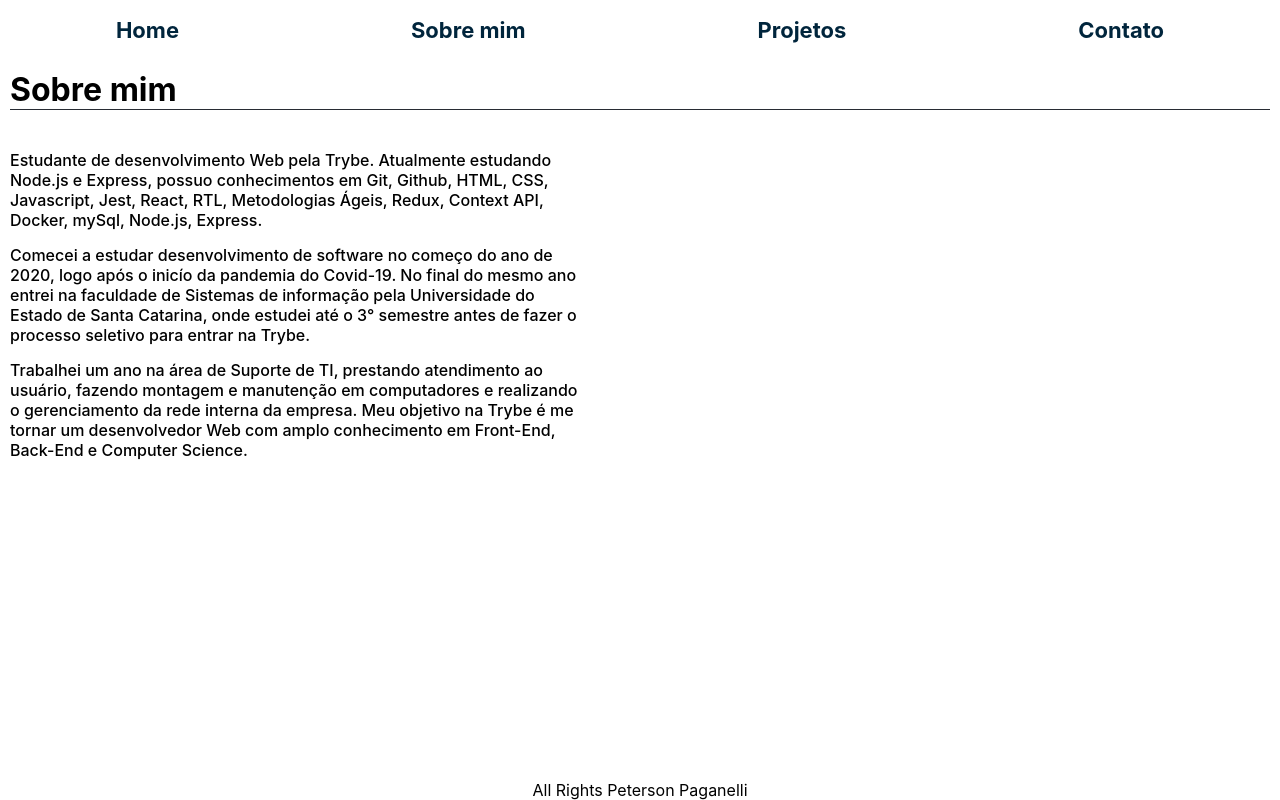
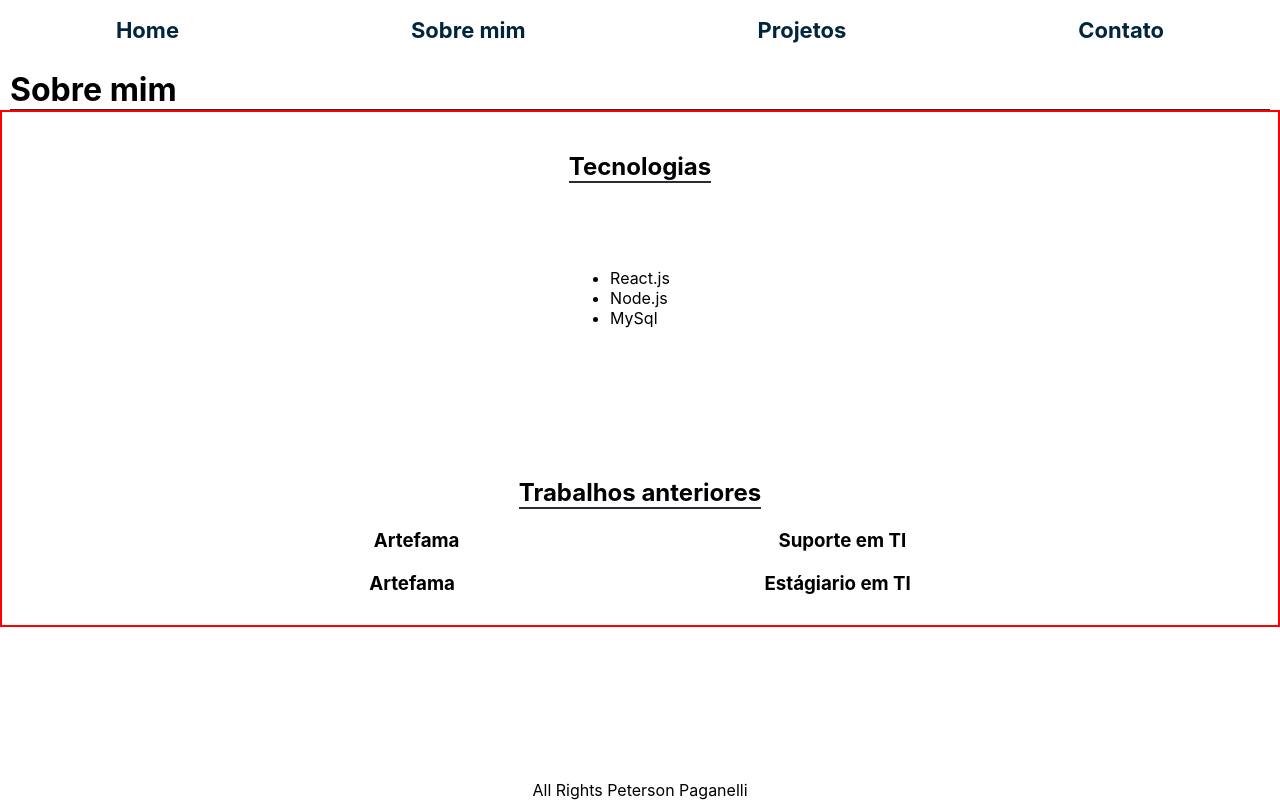
Before and after one commit to Peterson-Paganelli/portfolio, a React (Create React App) app: page /about in a window 1280 px wide. Built offline with nearby package versions, Linux system fonts and the light colour scheme.

Commit message:
Adiciona um monte de coisa

```diff
--- a/src/pages/About.jsx
+++ b/src/pages/About.jsx
@@ -12,31 +12,32 @@ function About() {
       className="title-text">
         <h1>Sobre mim</h1>
       </div>
-      <section
-      className="text-div">
-        <p
-        className="text-paragraph">
-          Estudante de desenvolvimento Web pela Trybe.
-          Atualmente estudando Node.js e Express, possuo conhecimentos em Git,
-          Github, HTML, CSS, Javascript, Jest, React, RTL, Metodologias Ágeis,
-          Redux, Context API, Docker, mySql, Node.js, Express.
-        </p>
-        <p
-        className="text-paragraph">
-          Comecei a estudar desenvolvimento de software no começo do ano de 2020,
-          logo após o inicío da pandemia do Covid-19. No final do mesmo ano entrei
-          na faculdade de Sistemas de informação pela Universidade do Estado de Santa Catarina,
-          onde estudei até o 3° semestre antes de fazer o processo seletivo para entrar na Trybe.
-        </p>
-        <p
-        className="text-paragraph">
-          Trabalhei um ano na área de Suporte de TI,
-          prestando atendimento ao usuário, fazendo montagem e manutenção em computadores
-          e realizando o gerenciamento da rede interna da empresa.
-          Meu objetivo na Trybe é me tornar um desenvolvedor Web com amplo conhecimento em
-          Front-End, Back-End e Computer Science.
-        </p>
-      </section>
+      <div className="sections-div">
+
+        <section className="text-div">
+          <h1 className="sub-title">Tecnologias</h1>
+          <div className="techs-div">
+            <ul>
+              <li>React.js</li>
+              <li>Node.js</li>
+              <li>MySql</li>
+            </ul>
+          </div>
+        </section>
+
+        <section className="text-div">
+          <h1 className="sub-title">Trabalhos anteriores</h1>
+          <div className="jobs">
+            <h3>Artefama</h3>
+            <h3>Suporte em TI</h3>
+          </div>
+          <div className="jobs">
+            <h3>Artefama</h3>
+            <h3>Estágiario em TI</h3>
+          </div>
+        </section>
+
+      </div>
       <Footer />
     </div>
   )
--- a/src/styles/About.css
+++ b/src/styles/About.css
@@ -1,19 +1,40 @@
-.text-div {
-  font-weight: 500;
-  padding: 15px;
+.sections-div {
+  border: 2px solid red;
+  display: flex;
+  padding: 10px;
+  flex-direction: column;
+  justify-content: space-around;
 }
 
-.text-paragraph {
-  padding-top: 15px;
-  padding-left: 5px;
+.text-div {
+  align-items: center;
+  display: flex;
+  flex-direction: column;
+  font-weight: 400;
+  justify-content: center;
+  padding: 20px;
 }
 
-@media screen and (min-width: 740px) {
-  .text-div {
-    font-weight: 500;
-    margin-top: 10px;
-    padding-left: 5px;
-    padding-top: 15px;
-    width: 45%;
-  }
-};
+.sub-title {
+  align-items: center;
+  border-bottom: 2px solid #282c34;
+  display: flex;
+  flex-direction: row;
+  justify-content: left;
+  margin-left: 10px;
+  margin-right: 10px;
+  padding-top: 10px;
+}
+
+.techs-div {
+  padding-bottom: 100px;
+  padding-top: 85px;
+}
+
+.jobs {
+  display: flex;
+  flex-direction: row;
+  justify-content: space-around;
+  padding-top: 20px;
+  width: 70%;
+}
```
Also changed, not shown: src/old/About.jsx (added, +45 -0 lines).
